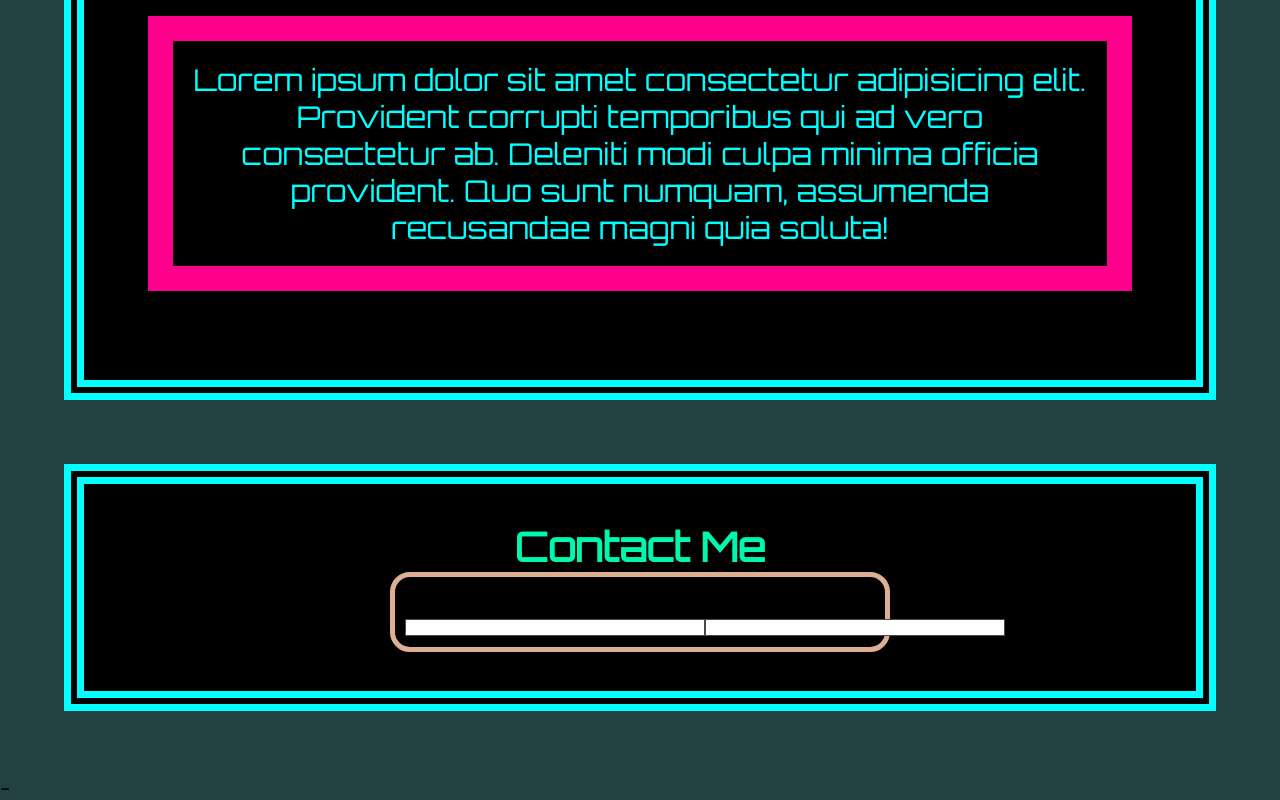
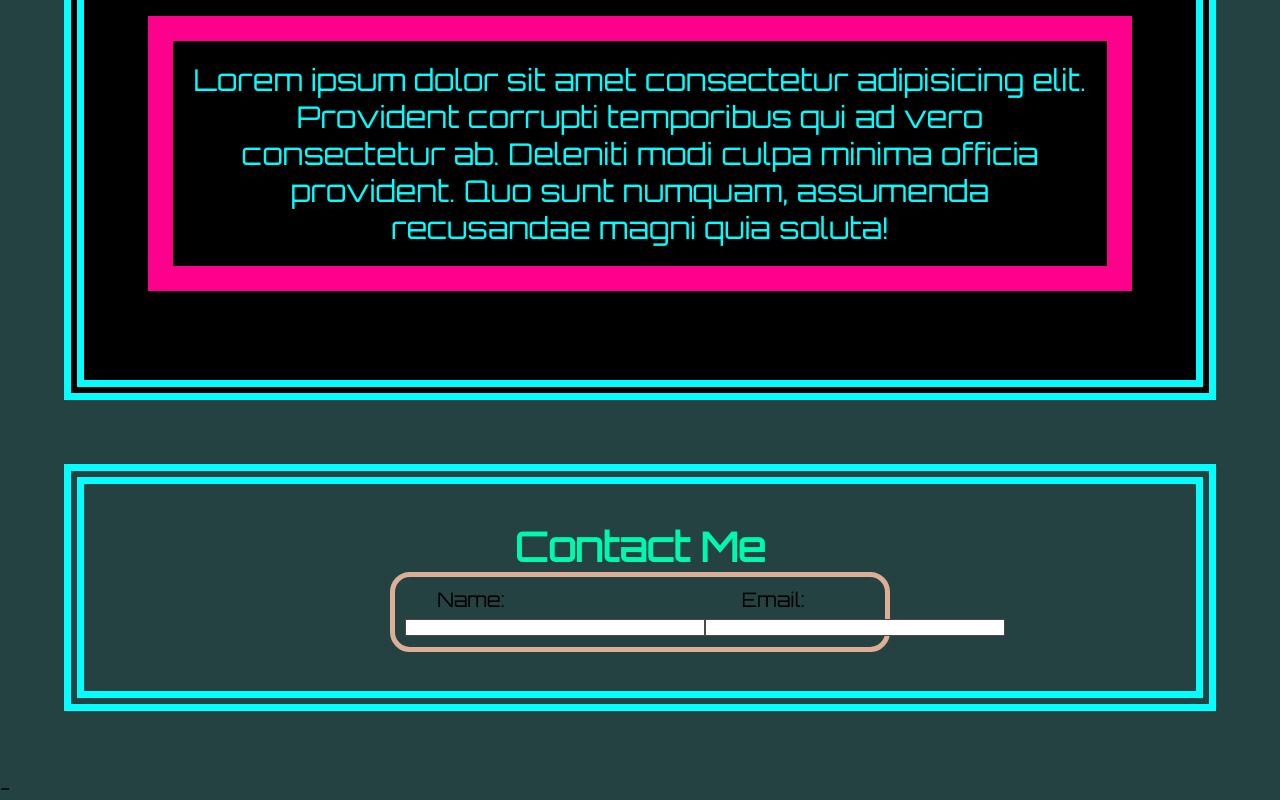
Before and after one commit to EvanRC/Wired-WebDevelopment, a plain HTML site: page index.html in a window 1280 px wide. Shown: the part 775-1575 px from the top of the page. Drawn offline with Linux system fonts and the light colour scheme.

Commit message:
removed background color for form temp

```diff
--- a/index.html
+++ b/index.html
@@ -35,7 +35,7 @@
 <p>Lorem ipsum dolor sit amet consectetur adipisicing elit. Provident corrupti temporibus qui ad vero consectetur ab. Deleniti modi culpa minima officia provident. Quo sunt numquam, assumenda recusandae magni quia soluta!</p>
  </section>
 
-<aside class="container" id="contact">
+<aside  id="contact">
    <h2 class="text center">Contact Me</h2>
    <form>
      <ul>
```
